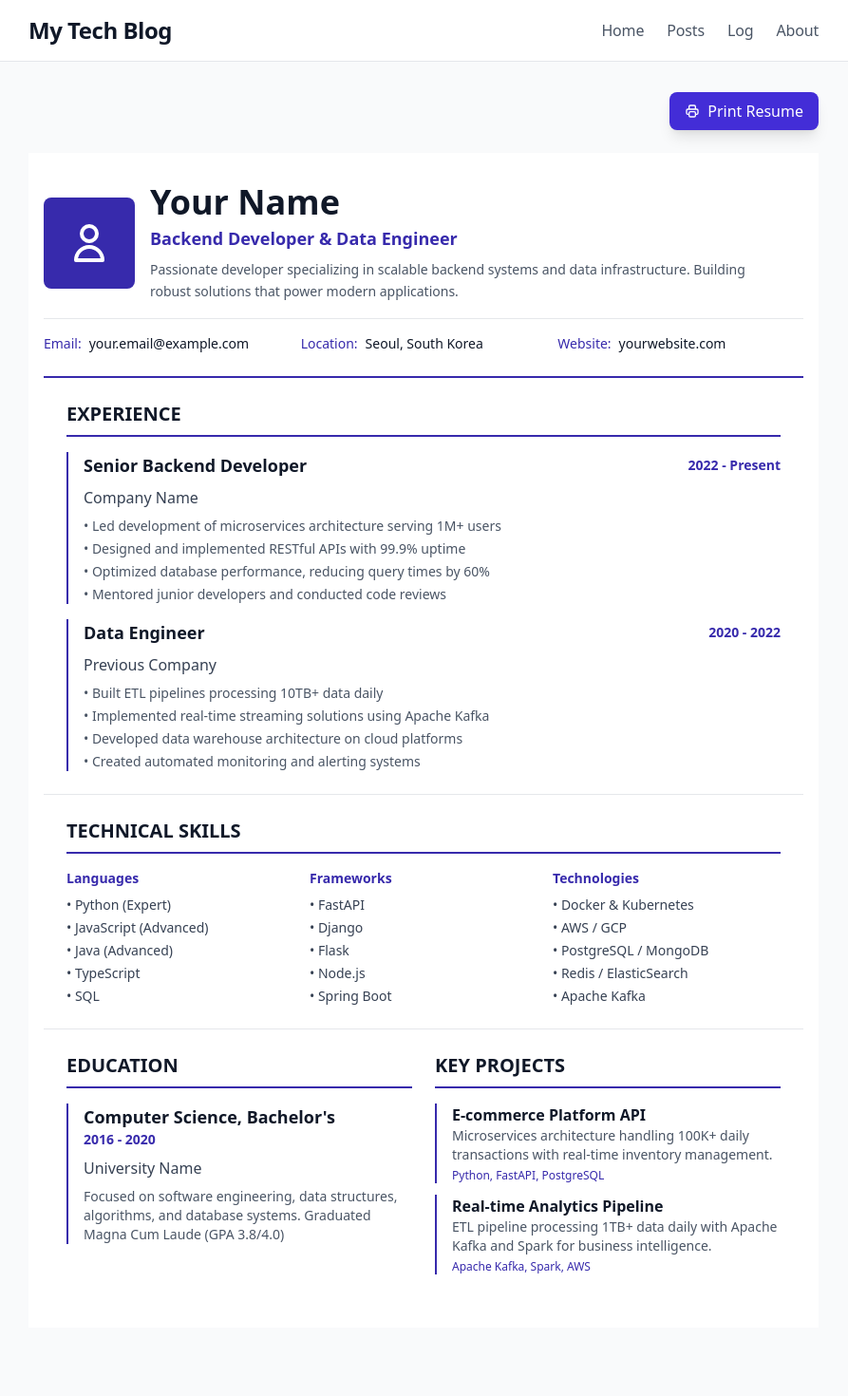
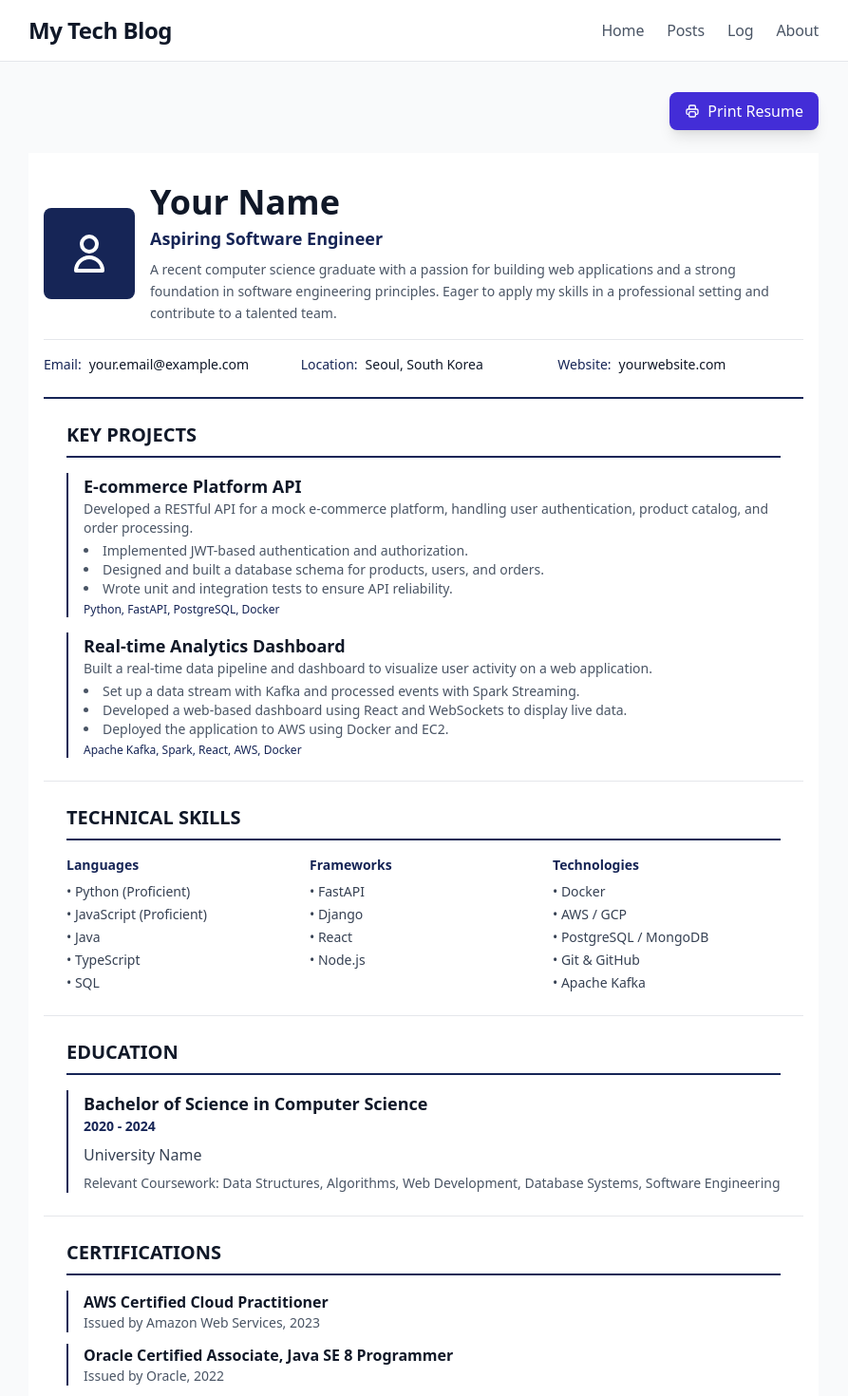
Before and after one commit to sunnyineverywhere/blog, a Next.js app: page /about in a window 1280 px wide. Shown: the top 1470 px of the page at 95% size, without its empty margins (194-1087 px from the left). Built offline with nearby package versions, Linux system fonts and the light colour scheme.

Commit message:
fix: adds about page with resume layout

```diff
--- a/src/app/about/page.tsx
+++ b/src/app/about/page.tsx
@@ -16,11 +16,11 @@ export default function AboutPage() {
       >
         <div className="max-w-4xl mx-auto py-8 px-4 print:py-6 print:px-8 print:max-w-none">
           {/* Header */}
-          <div className="bg-white print:bg-white border-b-2 border-indigo-800 print:border-b-2 print:border-black pb-6 print:pb-4">
+          <div className="bg-white print:bg-white border-b-2 border-blue-950 print:border-b-2 print:border-black pb-6 print:pb-4">
             <div className="flex flex-col md:flex-row items-start md:items-center gap-4 print:gap-3">
               {/* Profile Image - Hidden in print */}
               <div className="relative print:hidden">
-                <div className="w-24 h-24 bg-indigo-800 rounded-lg flex items-center justify-center">
+                <div className="w-24 h-24 bg-blue-950 rounded-lg flex items-center justify-center">
                   <svg
                     className="w-12 h-12 text-white"
                     fill="none"
@@ -42,13 +42,14 @@ export default function AboutPage() {
                 <h1 className="text-3xl md:text-4xl print:text-3xl font-bold text-gray-900 print:text-black mb-1 print:mb-1">
                   Your Name
                 </h1>
-                <p className="text-lg print:text-base text-indigo-800 print:text-black font-semibold mb-2 print:mb-2">
-                  Backend Developer & Data Engineer
+                <p className="text-lg print:text-base text-blue-950 print:text-black font-semibold mb-2 print:mb-2">
+                  Aspiring Software Engineer
                 </p>
                 <p className="text-gray-600 print:text-gray-700 leading-relaxed text-sm print:text-sm max-w-2xl">
-                  Passionate developer specializing in scalable backend systems
-                  and data infrastructure. Building robust solutions that power
-                  modern applications.
+                  A recent computer science graduate with a passion for building
+                  web applications and a strong foundation in software
+                  engineering principles. Eager to apply my skills in a
+                  professional setting and contribute to a talented team.
                 </p>
               </div>
             </div>
@@ -57,7 +58,7 @@ export default function AboutPage() {
             <div className="mt-4 print:mt-3 pt-4 print:pt-3 border-t border-gray-200 print:border-gray-300">
               <div className="grid grid-cols-1 md:grid-cols-3 print:grid-cols-3 gap-3 print:gap-2 text-sm print:text-sm">
                 <div className="flex items-center gap-2">
-                  <span className="text-indigo-800 print:text-black font-medium">
+                  <span className="text-blue-950 print:text-black font-medium">
                     Email:
                   </span>
                   <span className="text-gray-900 print:text-black">
@@ -65,7 +66,7 @@ export default function AboutPage() {
                   </span>
                 </div>
                 <div className="flex items-center gap-2">
-                  <span className="text-indigo-800 print:text-black font-medium">
+                  <span className="text-blue-950 print:text-black font-medium">
                     Location:
                   </span>
                   <span className="text-gray-900 print:text-black">
@@ -73,7 +74,7 @@ export default function AboutPage() {
                   </span>
                 </div>
                 <div className="flex items-center gap-2">
-                  <span className="text-indigo-800 print:text-black font-medium">
+                  <span className="text-blue-950 print:text-black font-medium">
                     Website:
                   </span>
                   <span className="text-gray-900 print:text-black">
@@ -86,88 +87,85 @@ export default function AboutPage() {
 
           {/* Main Content */}
           <div className="bg-white dark:bg-gray-800 print:bg-white print:shadow-none">
-            {/* Experience Section */}
+            {/* Projects Section */}
             <div className="p-6 print:p-4 border-b border-gray-200 print:border-gray-300">
-              <h2 className="text-xl print:text-lg font-bold text-gray-900 print:text-black mb-4 print:mb-3 border-b-2 border-indigo-800 print:border-black pb-2 print:pb-1">
-                EXPERIENCE
+              <h2 className="text-xl print:text-lg font-bold text-gray-900 print:text-black mb-4 print:mb-3 border-b-2 border-blue-950 print:border-black pb-2 print:pb-1">
+                KEY PROJECTS
               </h2>
-
               <div className="space-y-4 print:space-y-3">
-                {/* Job 1 */}
-                <div className="border-l-2 border-indigo-800 print:border-black pl-4 print:pl-3">
-                  <div className="flex flex-col md:flex-row md:items-center md:justify-between mb-2 print:mb-1">
+                {/* Project 1 */}
+                <div className="border-l-2 border-blue-950 print:border-black pl-4 print:pl-3">
                   <h3 className="text-lg print:text-base font-bold text-gray-900 print:text-black">
-                      Senior Backend Developer
+                    E-commerce Platform API
                   </h3>
-                    <span className="text-indigo-800 print:text-black font-semibold text-sm print:text-sm">
-                      2022 - Present
-                    </span>
-                  </div>
-                  <p className="text-base print:text-sm text-gray-700 print:text-black font-medium mb-2 print:mb-1">
-                    Company Name
+                  <p className="text-sm print:text-xs text-gray-600 print:text-gray-700 mb-1">
+                    Developed a RESTful API for a mock e-commerce platform,
+                    handling user authentication, product catalog, and order
+                    processing.
                   </p>
-                  <ul className="space-y-1 print:space-y-0 text-sm print:text-xs text-gray-600 print:text-gray-700">
+                  <ul className="list-disc list-inside text-sm print:text-xs text-gray-600 print:text-gray-700 mb-1">
                     <li>
-                      • Led development of microservices architecture serving
-                      1M+ users
+                      Implemented JWT-based authentication and authorization.
                     </li>
                     <li>
-                      • Designed and implemented RESTful APIs with 99.9% uptime
+                      Designed and built a database schema for products, users,
+                      and orders.
                     </li>
                     <li>
-                      • Optimized database performance, reducing query times by
-                      60%
+                      Wrote unit and integration tests to ensure API
+                      reliability.
+                    </li>
+                  </ul>
+                  <p className="text-xs print:text-xs text-blue-950 print:text-black">
+                    Python, FastAPI, PostgreSQL, Docker
+                  </p>
+                </div>
+
+                {/* Project 2 */}
+                <div className="border-l-2 border-blue-950 print:border-black pl-4 print:pl-3">
+                  <h3 className="text-lg print:text-base font-bold text-gray-900 print:text-black">
+                    Real-time Analytics Dashboard
+                  </h3>
+                  <p className="text-sm print:text-xs text-gray-600 print:text-gray-700 mb-1">
+                    Built a real-time data pipeline and dashboard to visualize
+                    user activity on a web application.
+                  </p>
+                  <ul className="list-disc list-inside text-sm print:text-xs text-gray-600 print:text-gray-700 mb-1">
+                    <li>
+                      Set up a data stream with Kafka and processed events with
+                      Spark Streaming.
                     </li>
                     <li>
-                      • Mentored junior developers and conducted code reviews
+                      Developed a web-based dashboard using React and WebSockets
+                      to display live data.
+                    </li>
+                    <li>
+                      Deployed the application to AWS using Docker and EC2.
                     </li>
                   </ul>
-                </div>
-
-                {/* Job 2 */}
-                <div className="border-l-2 border-indigo-800 print:border-black pl-4 print:pl-3">
-                  <div className="flex flex-col md:flex-row md:items-center md:justify-between mb-2 print:mb-1">
-                    <h3 className="text-lg print:text-base font-bold text-gray-900 print:text-black">
-                      Data Engineer
-                    </h3>
-                    <span className="text-indigo-800 print:text-black font-semibold text-sm print:text-sm">
-                      2020 - 2022
-                    </span>
-                  </div>
-                  <p className="text-base print:text-sm text-gray-700 print:text-black font-medium mb-2 print:mb-1">
-                    Previous Company
+                  <p className="text-xs print:text-xs text-blue-950 print:text-black">
+                    Apache Kafka, Spark, React, AWS, Docker
                   </p>
-                  <ul className="space-y-1 print:space-y-0 text-sm print:text-xs text-gray-600 print:text-gray-700">
-                    <li>• Built ETL pipelines processing 10TB+ data daily</li>
-                    <li>
-                      • Implemented real-time streaming solutions using Apache
-                      Kafka
-                    </li>
-                    <li>
-                      • Developed data warehouse architecture on cloud platforms
-                    </li>
-                    <li>• Created automated monitoring and alerting systems</li>
-                  </ul>
                 </div>
               </div>
             </div>
 
             {/* Skills Section */}
             <div className="p-6 print:p-4 border-b border-gray-200 print:border-gray-300">
-              <h2 className="text-xl print:text-lg font-bold text-gray-900 print:text-black mb-4 print:mb-3 border-b-2 border-indigo-800 print:border-black pb-2 print:pb-1">
+              <h2 className="text-xl print:text-lg font-bold text-gray-900 print:text-black mb-4 print:mb-3 border-b-2 border-blue-950 print:border-black pb-2 print:pb-1">
                 TECHNICAL SKILLS
               </h2>
 
               <div className="grid grid-cols-1 md:grid-cols-3 print:grid-cols-3 gap-4 print:gap-3 text-sm print:text-xs">
                 {/* Programming Languages */}
                 <div>
-                  <h3 className="font-bold text-indigo-800 print:text-black mb-2 print:mb-1">
+                  <h3 className="font-bold text-blue-950 print:text-black mb-2 print:mb-1">
                     Languages
                   </h3>
                   <ul className="space-y-1 print:space-y-0 text-gray-700 print:text-black">
-                    <li>• Python (Expert)</li>
-                    <li>• JavaScript (Advanced)</li>
-                    <li>• Java (Advanced)</li>
+                    <li>• Python (Proficient)</li>
+                    <li>• JavaScript (Proficient)</li>
+                    <li>• Java</li>
                     <li>• TypeScript</li>
                     <li>• SQL</li>
                   </ul>
@@ -175,96 +173,78 @@ export default function AboutPage() {
 
                 {/* Frameworks */}
                 <div>
-                  <h3 className="font-bold text-indigo-800 print:text-black mb-2 print:mb-1">
+                  <h3 className="font-bold text-blue-950 print:text-black mb-2 print:mb-1">
                     Frameworks
                   </h3>
                   <ul className="space-y-1 print:space-y-0 text-gray-700 print:text-black">
                     <li>• FastAPI</li>
                     <li>• Django</li>
-                    <li>• Flask</li>
+                    <li>• React</li>
                     <li>• Node.js</li>
-                    <li>• Spring Boot</li>
                   </ul>
                 </div>
 
                 {/* Tools & Technologies */}
                 <div>
-                  <h3 className="font-bold text-indigo-800 print:text-black mb-2 print:mb-1">
+                  <h3 className="font-bold text-blue-950 print:text-black mb-2 print:mb-1">
                     Technologies
                   </h3>
                   <ul className="space-y-1 print:space-y-0 text-gray-700 print:text-black">
-                    <li>• Docker & Kubernetes</li>
+                    <li>• Docker</li>
                     <li>• AWS / GCP</li>
                     <li>• PostgreSQL / MongoDB</li>
-                    <li>• Redis / ElasticSearch</li>
+                    <li>• Git & GitHub</li>
                     <li>• Apache Kafka</li>
                   </ul>
                 </div>
               </div>
             </div>
 
-            {/* Education & Projects Combined Section */}
-            <div className="p-6 print:p-4">
-              <div className="grid grid-cols-1 md:grid-cols-2 print:grid-cols-2 gap-6 print:gap-4">
-                {/* Education */}
-                <div>
-                  <h2 className="text-xl print:text-lg font-bold text-gray-900 print:text-black mb-4 print:mb-3 border-b-2 border-indigo-800 print:border-black pb-2 print:pb-1">
+            {/* Education Section */}
+            <div className="p-6 print:p-4 border-b border-gray-200 print:border-gray-300">
+              <h2 className="text-xl print:text-lg font-bold text-gray-900 print:text-black mb-4 print:mb-3 border-b-2 border-blue-950 print:border-black pb-2 print:pb-1">
                 EDUCATION
               </h2>
-                  <div className="border-l-2 border-indigo-800 print:border-black pl-4 print:pl-3">
+              <div className="border-l-2 border-blue-950 print:border-black pl-4 print:pl-3">
                 <div className="flex flex-col mb-2 print:mb-1">
                   <h3 className="text-lg print:text-base font-bold text-gray-900 print:text-black">
-                        Computer Science, Bachelor&apos;s
+                    Bachelor of Science in Computer Science
                   </h3>
-                      <span className="text-indigo-800 print:text-black font-semibold text-sm print:text-sm">
-                        2016 - 2020
+                  <span className="text-blue-950 print:text-black font-semibold text-sm print:text-sm">
+                    2020 - 2024
                   </span>
                 </div>
                 <p className="text-base print:text-sm text-gray-700 print:text-black font-medium mb-2 print:mb-1">
                   University Name
                 </p>
                 <p className="text-sm print:text-xs text-gray-600 print:text-gray-700">
-                      Focused on software engineering, data structures,
-                      algorithms, and database systems. Graduated Magna Cum
-                      Laude (GPA 3.8/4.0)
+                  Relevant Coursework: Data Structures, Algorithms, Web
+                  Development, Database Systems, Software Engineering
                 </p>
               </div>
             </div>
 
-                {/* Projects */}
-                <div>
-                  <h2 className="text-xl print:text-lg font-bold text-gray-900 print:text-black mb-4 print:mb-3 border-b-2 border-indigo-800 print:border-black pb-2 print:pb-1">
-                    KEY PROJECTS
+            {/* Certifications Section */}
+            <div className="p-6 print:p-4">
+              <h2 className="text-xl print:text-lg font-bold text-gray-900 print:text-black mb-4 print:mb-3 border-b-2 border-blue-950 print:border-black pb-2 print:pb-1">
+                CERTIFICATIONS
               </h2>
               <div className="space-y-3 print:space-y-2">
-                    {/* Project 1 */}
-                    <div className="border-l-2 border-indigo-800 print:border-black pl-4 print:pl-3">
+                <div className="border-l-2 border-blue-950 print:border-black pl-4 print:pl-3">
                   <h3 className="text-base print:text-sm font-bold text-gray-900 print:text-black">
-                        E-commerce Platform API
+                    AWS Certified Cloud Practitioner
                   </h3>
-                      <p className="text-sm print:text-xs text-gray-600 print:text-gray-700 mb-1">
-                        Microservices architecture handling 100K+ daily
-                        transactions with real-time inventory management.
-                      </p>
-                      <p className="text-xs print:text-xs text-indigo-800 print:text-black">
-                        Python, FastAPI, PostgreSQL
+                  <p className="text-sm print:text-xs text-gray-600 print:text-gray-700">
+                    Issued by Amazon Web Services, 2023
                   </p>
                 </div>
-
-                    {/* Project 2 */}
-                    <div className="border-l-2 border-indigo-800 print:border-black pl-4 print:pl-3">
+                <div className="border-l-2 border-blue-950 print:border-black pl-4 print:pl-3">
                   <h3 className="text-base print:text-sm font-bold text-gray-900 print:text-black">
-                        Real-time Analytics Pipeline
+                    Oracle Certified Associate, Java SE 8 Programmer
                   </h3>
-                      <p className="text-sm print:text-xs text-gray-600 print:text-gray-700 mb-1">
-                        ETL pipeline processing 1TB+ data daily with Apache
-                        Kafka and Spark for business intelligence.
+                  <p className="text-sm print:text-xs text-gray-600 print:text-gray-700">
+                    Issued by Oracle, 2022
                   </p>
-                      <p className="text-xs print:text-xs text-indigo-800 print:text-black">
-                        Apache Kafka, Spark, AWS
-                      </p>
-                    </div>
-                  </div>
                 </div>
               </div>
             </div>
```
Lines whose indentation alone changed are shown as unchanged.
